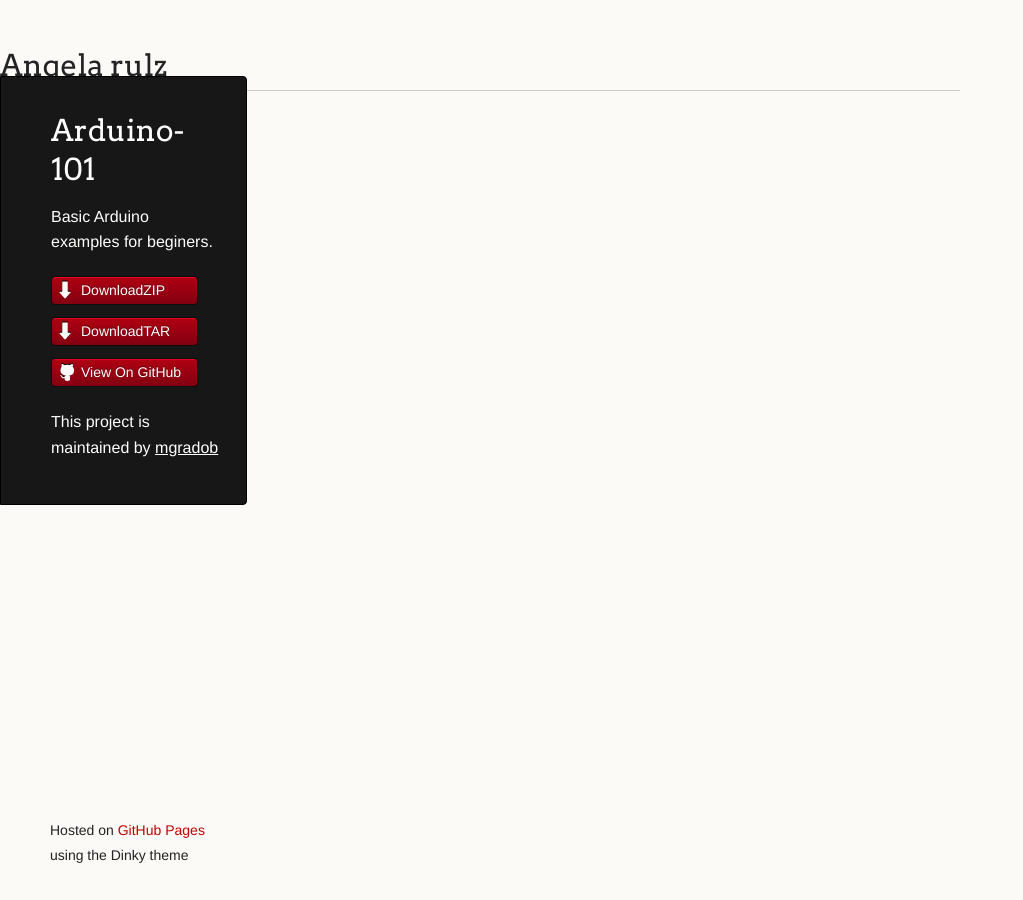
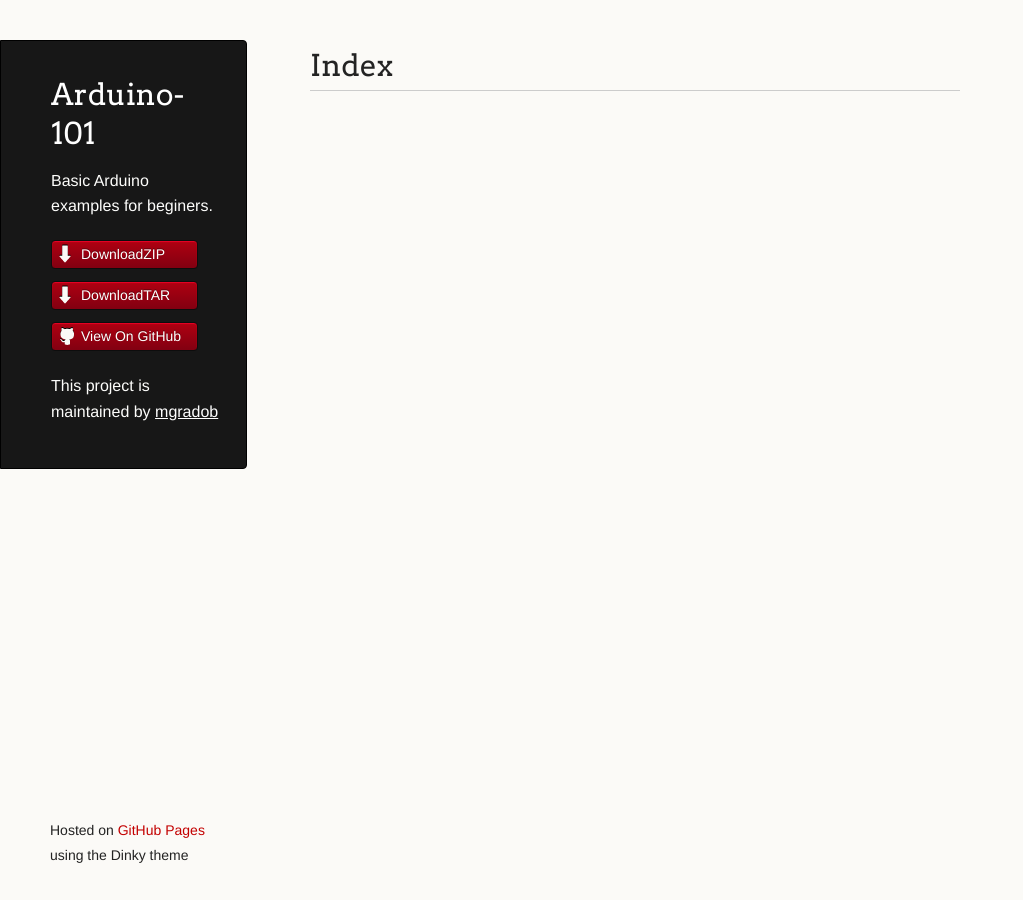
Before and after one commit to mgradob/Arduino-101, a Jekyll site: the page built from index.html, in a window 1280 px wide. Shown: the whole page, without its empty margins (0-1023 px from the left). Built offline with Jekyll 4.4.1, drawn with Linux system fonts in a browser that asks for light colours.

Commit message:
Fix default layout

```diff
--- a/_layouts/default.html
+++ b/_layouts/default.html
@@ -38,9 +38,9 @@
 
     </header>
 
-    <div class="container">
+    <section>
         {{ content }}
-    </div>
+    </section>
 
     <footer>
         <p>
--- a/index.html
+++ b/index.html
@@ -3,5 +3,5 @@
 title: Angela rulz
 ---
 <div class="blurb">
-    <h1>Angela rulz</h1>
+    <h1>Index</h1>
 </div>
```
Also changed, not shown: _posts/2016-01-10-intro.md (+0 -2 lines).
